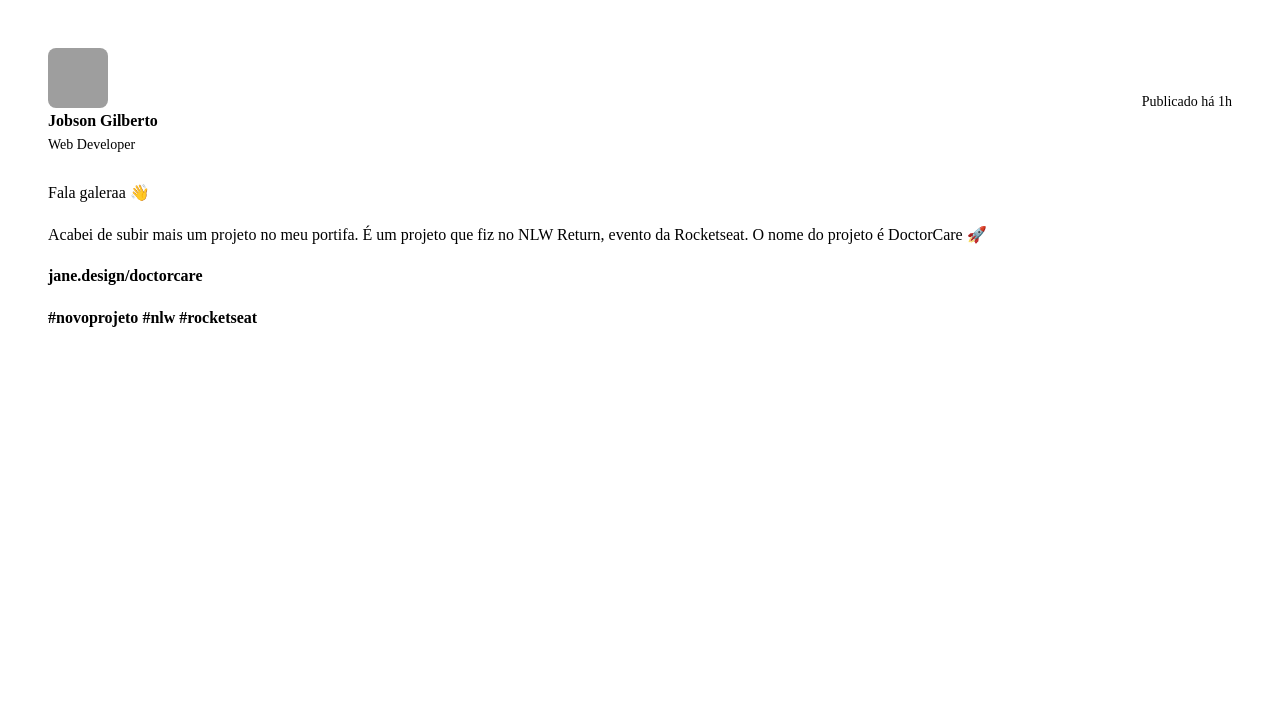
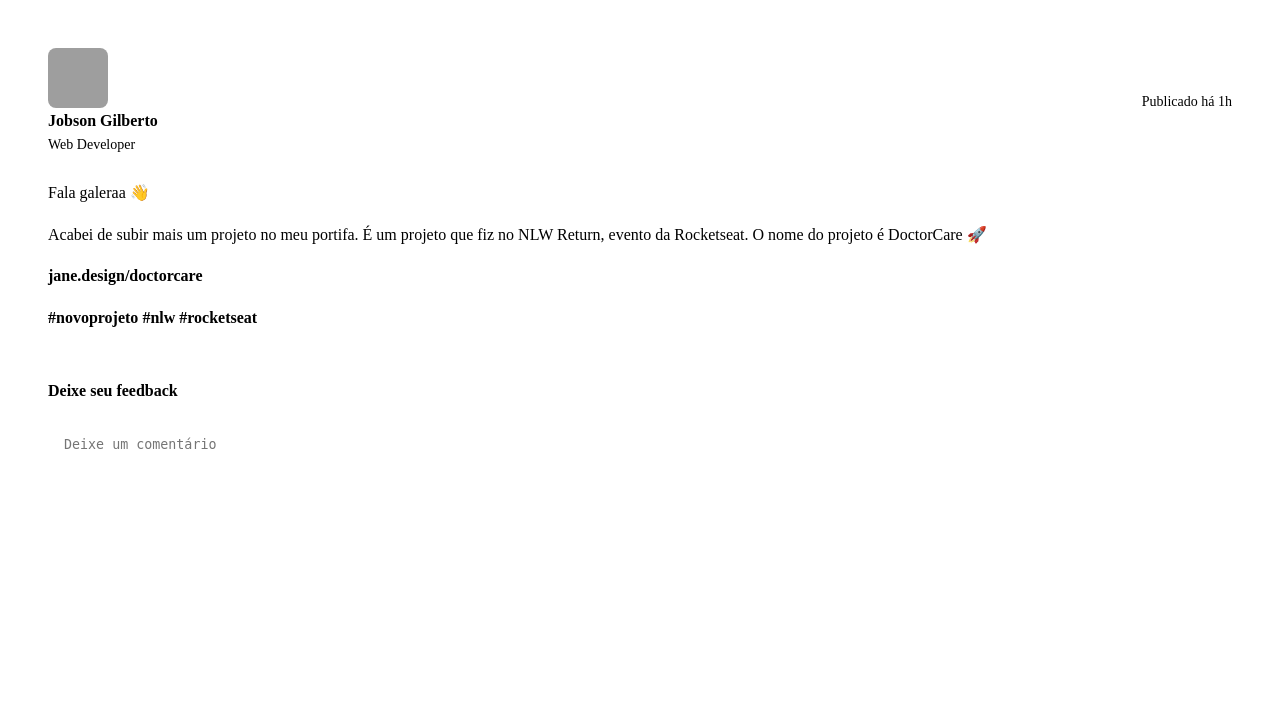
Before and after one commit to jobsonita/copycat-ignite-django-project01, a Django app: template myapp/templates/post.html in a window 1280 px wide. Shown: the top 716 px of the page. Run offline with Django 3.2, Linux system fonts and the light colour scheme; the template is opened without the code that fills it, so the values that code supplies are empty; style sheets or scripts are compiled from the project's sources; grey boxes are pictures that could not be loaded.

Commit message:
2-8 - Comment form

```diff
--- a/myapp/static/myapp/scss/global.scss
+++ b/myapp/static/myapp/scss/global.scss
@@ -10,6 +10,11 @@
 
     --green-300: #00B37E;
     --green-500: #00875f;
+}
+
+:focus {
+    outline: transparent;
+    box-shadow: 0 0 0 2px var(--green-500);
 }
 
 * {
--- a/myapp/static/myapp/scss/post.scss
+++ b/myapp/static/myapp/scss/post.scss
@@ -64,4 +64,56 @@
             line-height: 1.6;
         }
     }
+
+    &-commentform {
+        width: 100%;
+        margin-top: 1.5rem;
+        padding-top: 1.5rem;
+        border-top: 1px solid var(--gray-600);
+
+        > strong {
+            line-height: 1.6;
+            color: var(--gray-100);
+        }
+
+        textarea {
+            width: 100%;
+            background: var(--gray-900);
+            border: 0;
+            resize: none;
+            height: 6rem;
+            padding: 1rem;
+            border-radius: 8px;
+            color: var(--gray-100);
+            line-height: 1.4;
+            margin-top: 1rem;
+        }
+
+        footer {
+            visibility: hidden;
+            max-height: 0;
+        }
+
+        &:focus-within footer {
+            visibility: visible;
+            max-height: none;
+        }
+
+        button[type=submit] {
+            padding: 1rem 1.5rem;
+            margin-top: 1rem;
+            border-radius: 8px;
+            border: 0;
+            background: var(--green-500);
+            color: var(--white);
+            font-weight: bold;
+            cursor: pointer;
+
+            transition: background-color 0.1s;
+
+            &:hover {
+                background: var(--green-300);
+            }
+        }
+    }
 }
--- a/myapp/templates/post.html
+++ b/myapp/templates/post.html
@@ -23,4 +23,14 @@
             <a href="">#rocketseat</a>
         </p>
     </div>
+
+    <form class="post-commentform">
+        <strong>Deixe seu feedback</strong>
+
+        <textarea placeholder='Deixe um comentário' ></textarea>
+
+        <footer>
+            <button type='submit'>Publicar</button>
+        </footer>
+    </form>
 </article>
```
